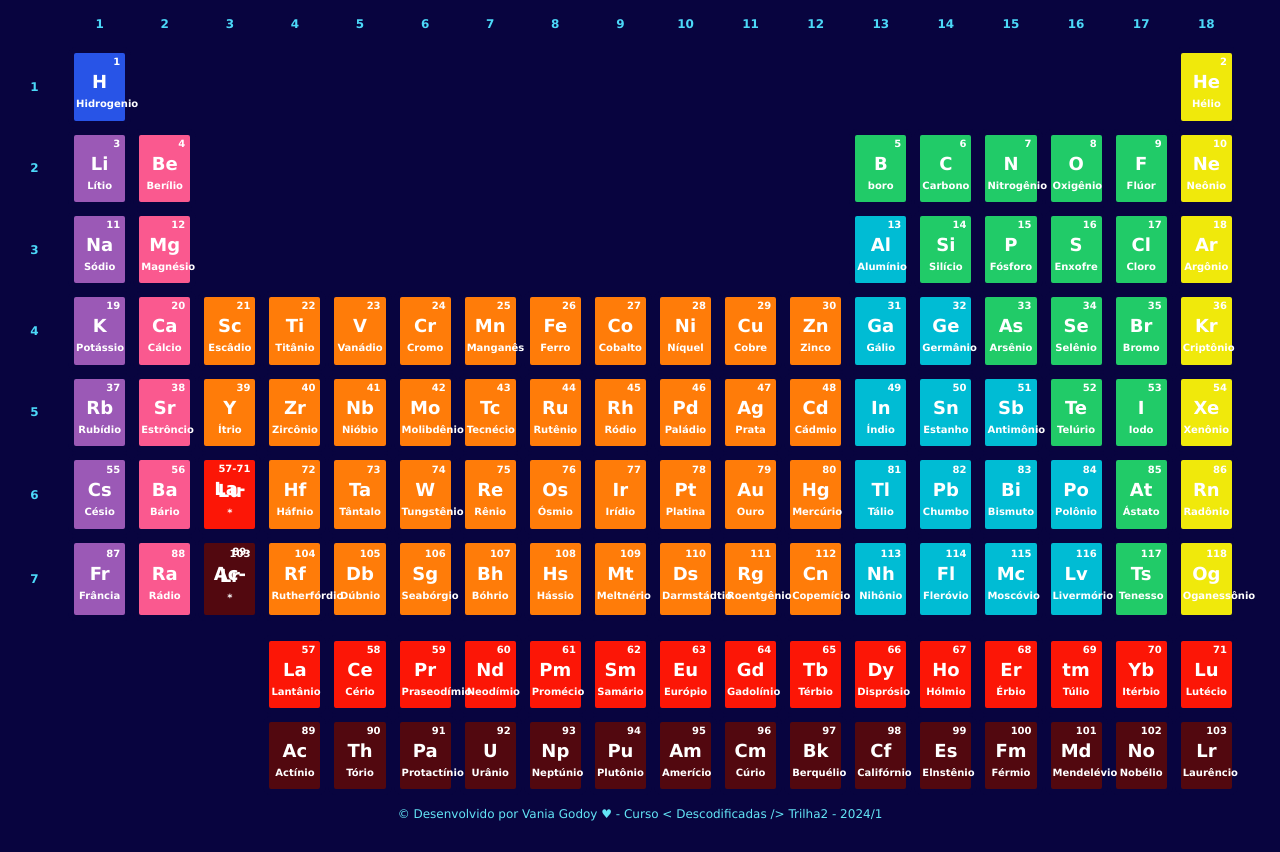
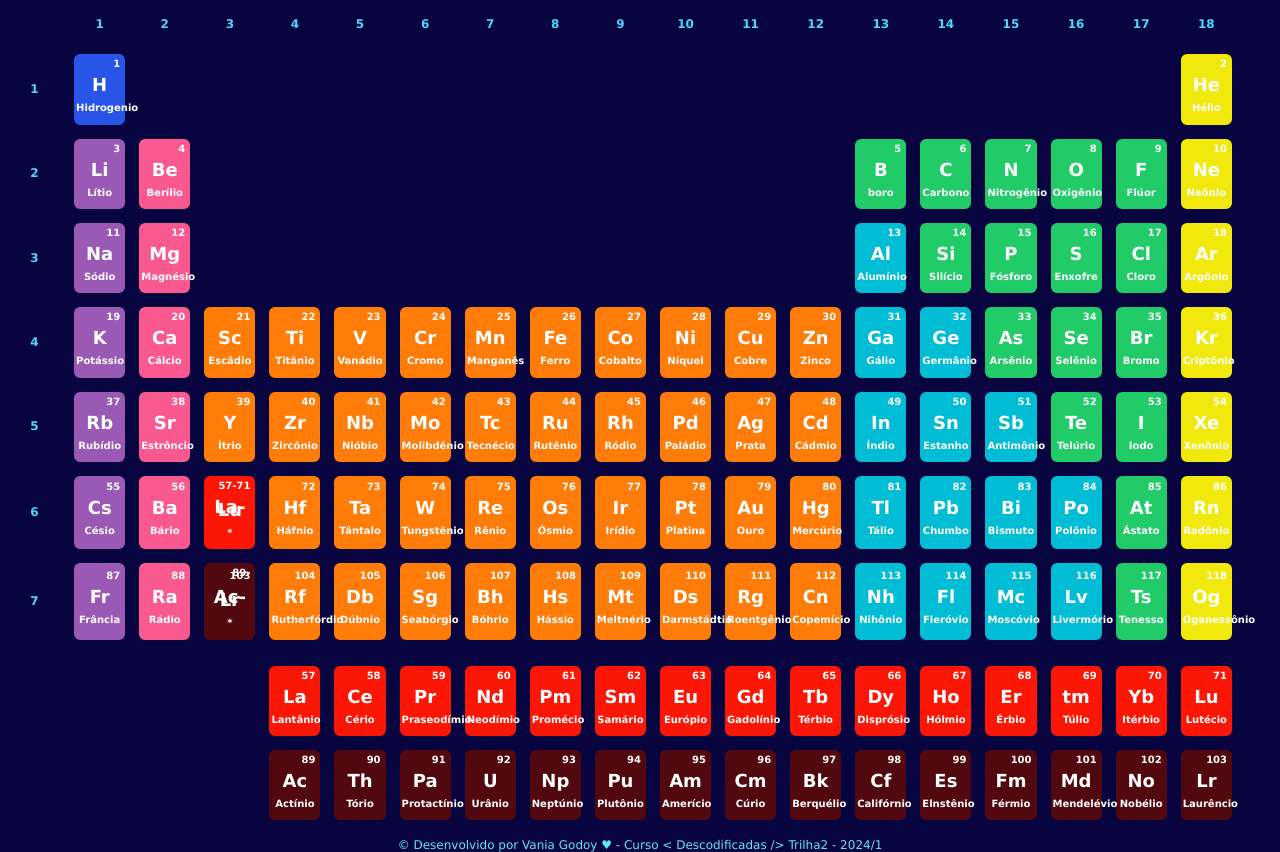
Before and after one commit to VaniaGodoy/tabelaPeriodica, a plain HTML site: page index.html in a window 1280 px wide. Shown: the part 53-905 px from the top of the page. Before the commit the page ends 874 px from the top, so only its background shows below. Drawn offline with Linux system fonts and the light colour scheme.

Commit message:
ajuste no h4

```diff
--- a/style.css
+++ b/style.css
@@ -20,7 +20,7 @@ table {
     width: 100%;
     table-layout: fixed;
     border-collapse: separate;
-    line-height: 2px;
+    line-height: 3px;
     padding-left: 1px;
     padding-right: 40px;
 }
@@ -46,7 +46,7 @@ table {
 td {
     text-align: center;
     border: 6px solid #08043f;
-    border-radius: 8px;
+    border-radius: 12px;
     padding: 2px;
 }
 
```
